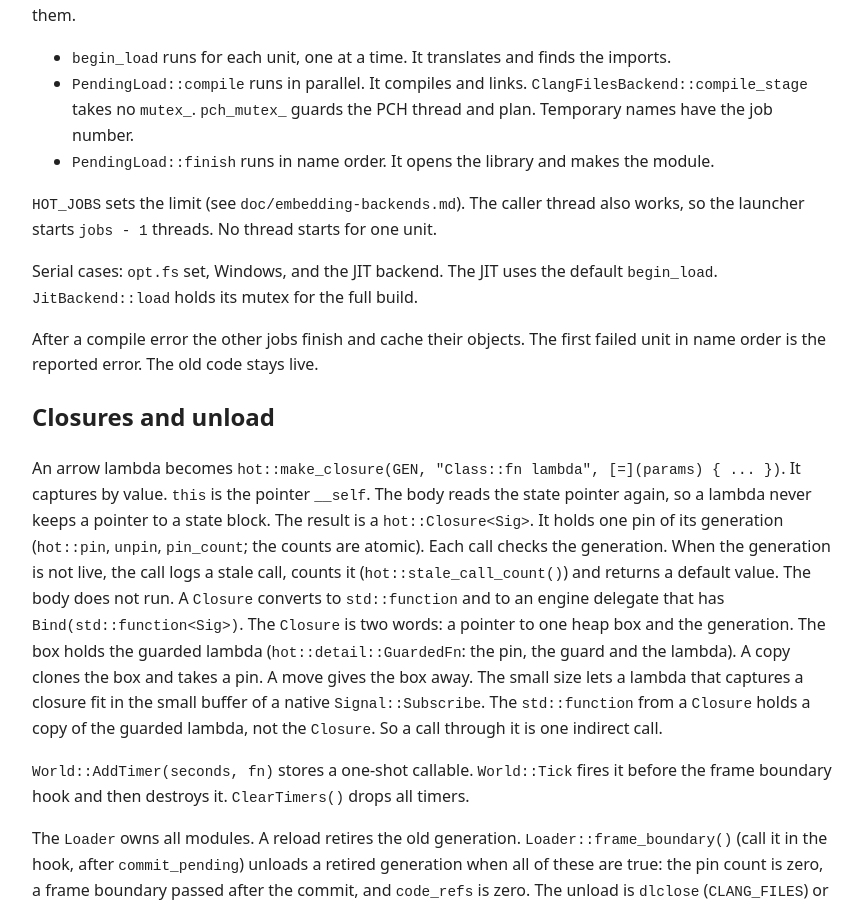
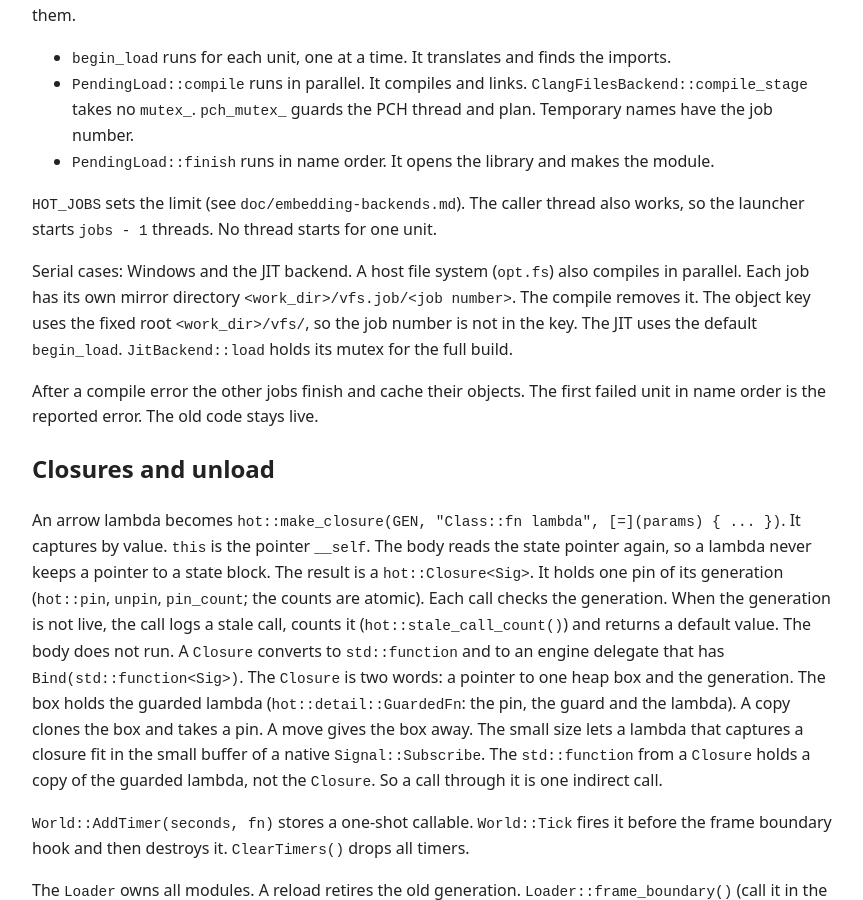
Before and after one commit to rokups/hotpp, a Jekyll site: the page built from doc/internals.md, in a window 1280 px wide and 900 px high, scrolled down 6040 px. Shown: the whole window, without its empty margins (224-1087 px from the left). Built offline with Jekyll 4.4.1, drawn with Linux system fonts in a browser that asks for light colours.

Commit message:
Compile host-fs units in parallel
begin_load returns a TwoPhaseLoad with a host file system. Docs updated.

```diff
--- a/doc/internals.md
+++ b/doc/internals.md
@@ -141,7 +141,7 @@ A batch of units loads in three phases. The launcher (`build_batch` in `src/laun
 
 `HOT_JOBS` sets the limit (see `doc/embedding-backends.md`). The caller thread also works, so the launcher starts `jobs - 1` threads. No thread starts for one unit.
 
-Serial cases: `opt.fs` set, Windows, and the JIT backend. The JIT uses the default `begin_load`. `JitBackend::load` holds its mutex for the full build.
+Serial cases: Windows and the JIT backend. A host file system (`opt.fs`) also compiles in parallel. Each job has its own mirror directory `<work_dir>/vfs.job/<job number>`. The compile removes it. The object key uses the fixed root `<work_dir>/vfs/`, so the job number is not in the key. The JIT uses the default `begin_load`. `JitBackend::load` holds its mutex for the full build.
 
 After a compile error the other jobs finish and cache their objects. The first failed unit in name order is the reported error. The old code stays live.
 
```
Also changed, not shown: doc/embedding-backends.md (+1 -1 lines), doc/embedding-vfs.md (+1 -1 lines), 2 other files.
